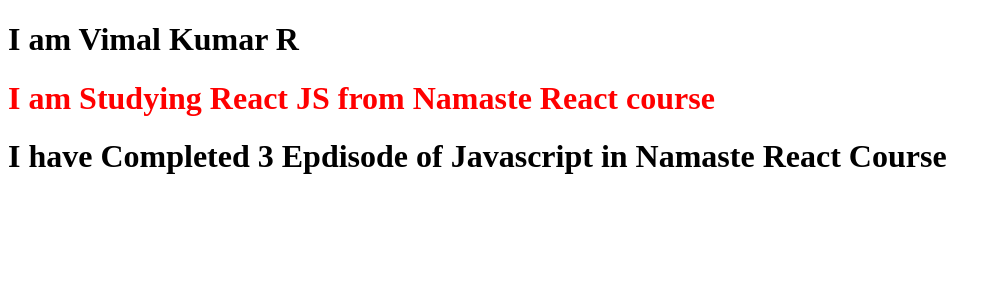
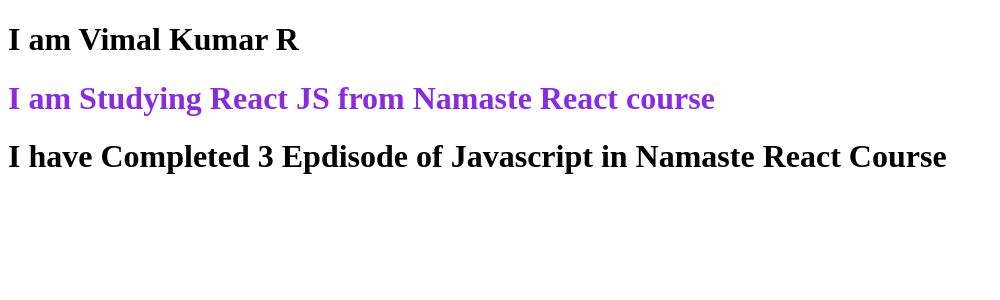
Before and after one commit to MrVimalKumar/react, a React (Vite) app: page / in a window 1280 px wide. Shown: the top 300 px of the page, without its empty margins (0-1000 px from the left). Built offline with nearby package versions, Linux system fonts and the light colour scheme.

Commit message:
React Component is Created

```diff
--- a/index.css
+++ b/index.css
@@ -1,3 +1,3 @@
 .heading{
-    color:red
+    color:blueviolet
 }
```
Also changed, not shown: App.js (+0 -13 lines).
